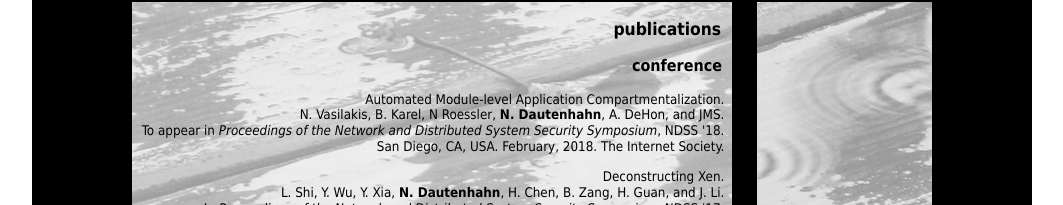
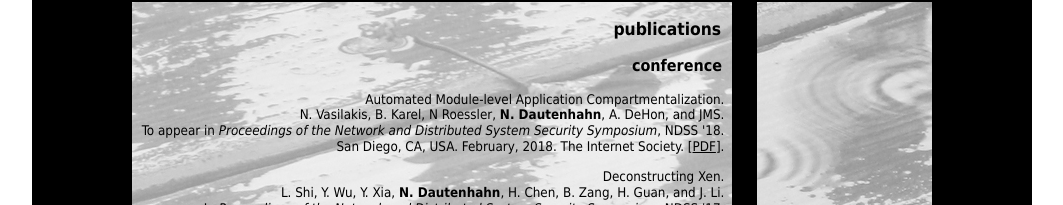
Before and after one commit to ndauten/ndauten.github.io, a plain HTML site: page publications.html in a window 1280 px wide. Shown: the part 343-548 px from the top of the page, without its empty margins (108-1171 px from the left). Drawn offline with Linux system fonts and the light colour scheme.

Commit message:
add link to breakapp pub

```diff
--- a/publications.html
+++ b/publications.html
@@ -42,8 +42,8 @@
            Automated Module-level Application Compartmentalization.&nbsp;&nbsp;<br />
            N. Vasilakis, B. Karel, N Roessler, <strong>N. Dautenhahn</strong>, A. DeHon, and JMS.&nbsp;&nbsp;<br/>
            To appear in <em>Proceedings of the Network and Distributed System Security Symposium</em>, NDSS '18.&nbsp;&nbsp;<br/>
-           San Diego, CA, USA. February, 2018. The Internet Society.&nbsp;&nbsp;
-           <!--[<a href="http://nathandautenhahn.com/downloads/publications/shi-deconstructing-2017.pdf">PDF</a>]-->
+           San Diego, CA, USA. February, 2018. The Internet Society.
+           [<a href="http://nathandautenhahn.com/downloads/publications/vasilakis-breakapp-2018.pdf">PDF</a>].&nbsp;&nbsp;
 
       </p>
 
```
